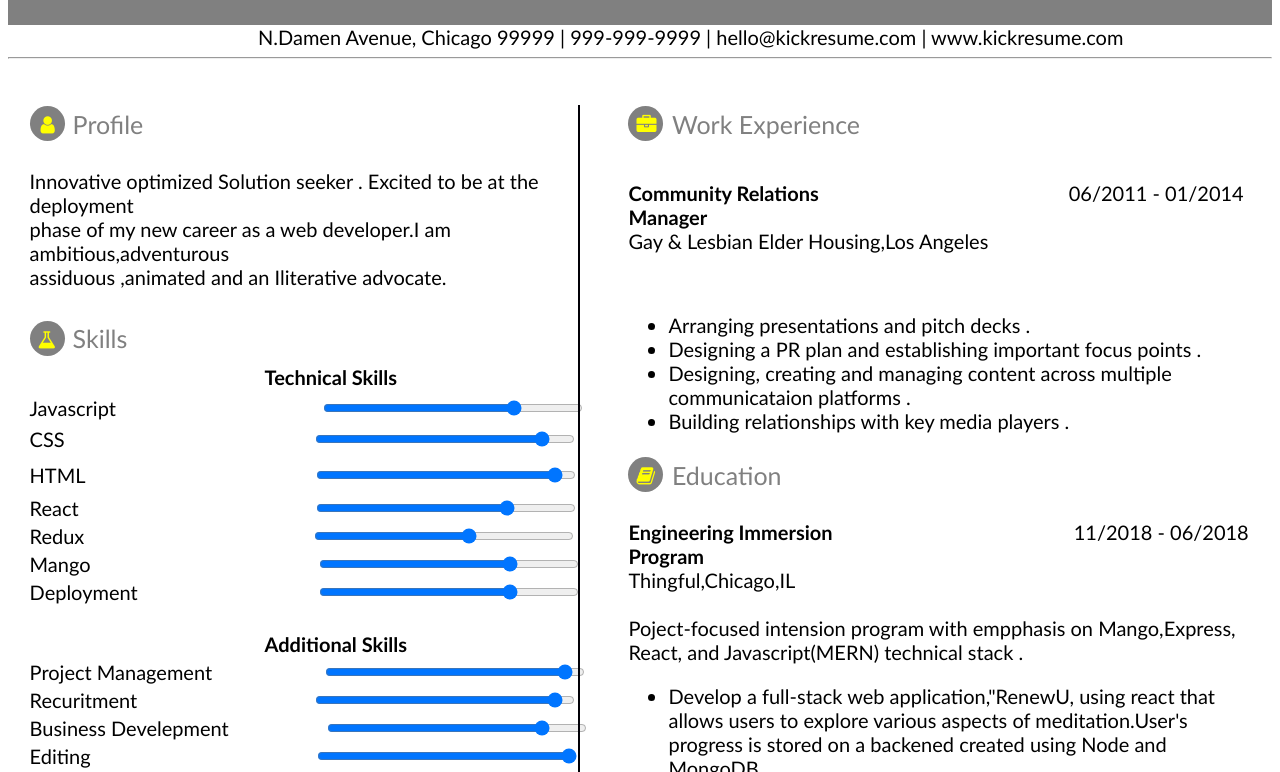
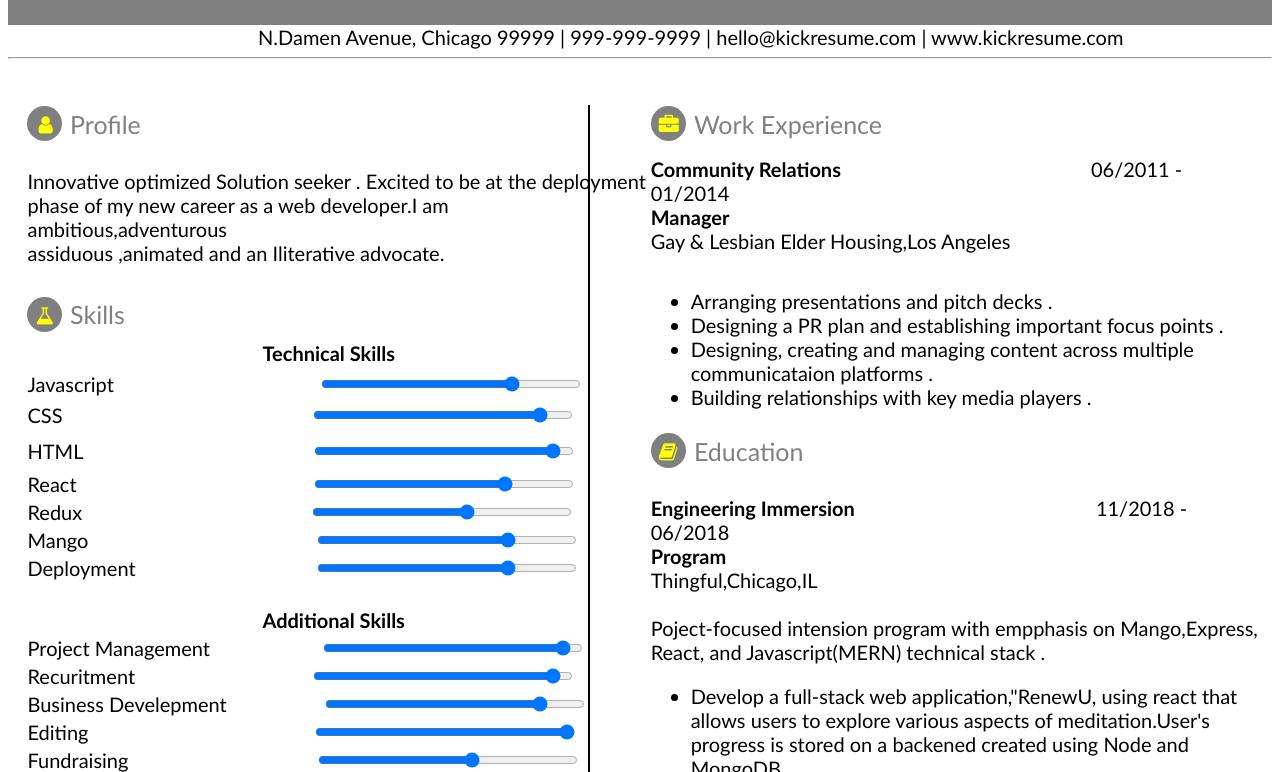
Before and after one commit to G0kulS/feb18resume, a plain HTML site: page index.html in a window 1280 px wide. Shown: the part 383-1155 px from the top of the page. Drawn offline with Linux system fonts and the light colour scheme.

Commit message:
Update index.html

```diff
--- a/index.html
+++ b/index.html
@@ -21,7 +21,7 @@
         border-right: 2px solid #010007;
         height: 1117px;
         top: 488px;
-        right:700px;
+        right:690px;
 
     }
   .header
@@ -101,7 +101,7 @@
                  <td style="width: 20px;"></td>
                  <td style="width: 40px;">
                     <div class="icon"><i style="margin-left: 11px;margin-top: 9px;" class="fa fa-user addcolor" id="icon" ></i></div> </td>
-                    <td style="width: 650px;"> <span style="color: gray; font-size: 25px;">Profile</span></td>
+                    <td style="width: 750px;"> <span style="color: gray; font-size: 25px;">Profile</span></td>
                     <td style="width: 40px;"><div class="icon"  ><i style="margin-left: 8px;margin-top: 9px;" class="fa fa-briefcase addcolor" id="icon" ></i></div> </td>
                     <td> <span style="color: gray; font-size: 25px;">Work Experience</span></td>
                  <td></td>
```
